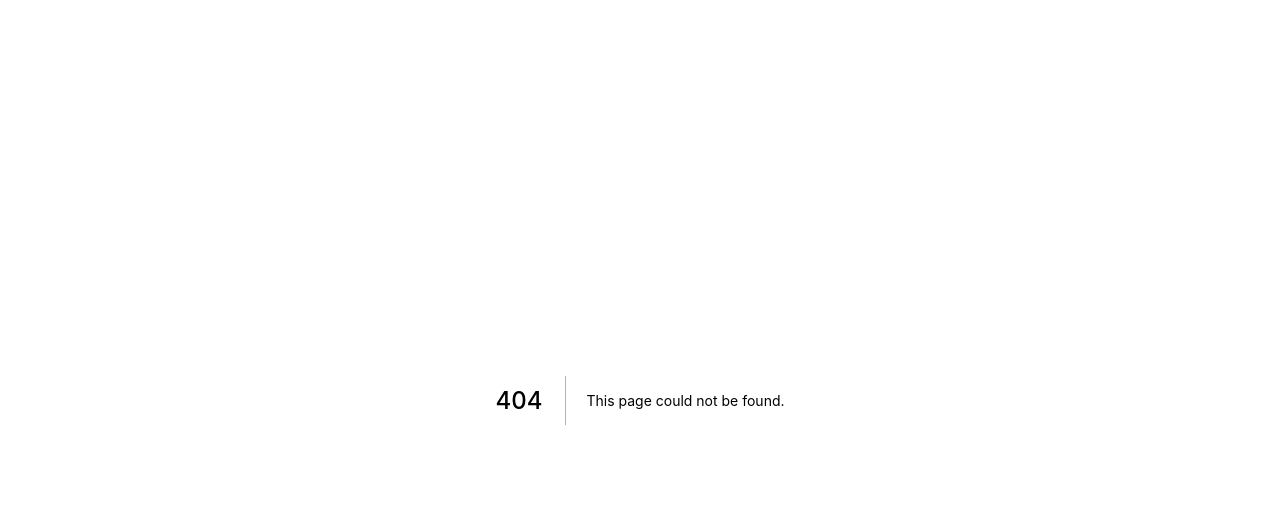
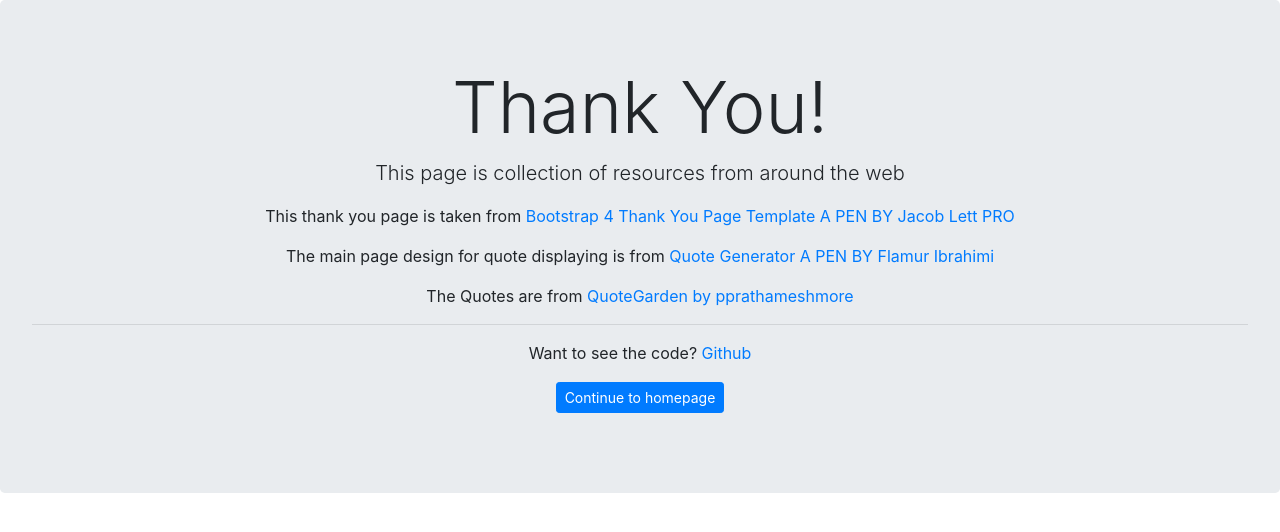
Before and after one commit to safaldas/quotes-ssr, a Next.js app: page /about in a window 1280 px wide. Before the commit this address had no page. Shown: the top 532 px of the page. Built offline with nearby package versions, Linux system fonts and the light colour scheme.

Commit message:
create about page

```diff
--- /dev/null
+++ b/pages/about.js
@@ -0,0 +1,55 @@
+import React from "react";
+import Head from "next/head";
+
+const About = () => (
+  <React.Fragment>
+    <Head>
+      <title>Home</title>
+
+      <link
+        href="https://stackpath.bootstrapcdn.com/bootstrap/4.3.1/css/bootstrap.min.css"
+        rel="stylesheet"
+      ></link>
+    </Head>
+    <div className="jumbotron text-center">
+      <h1 className="display-3">Thank You!</h1>
+      <p className="lead">
+        This page is collection of resources from around the web
+      </p>
+      <p>
+        This thank you page is taken from{" "}
+        <a target="_blank" href="https://codepen.io/JacobLett/pen/vyegPV">
+          Bootstrap 4 Thank You Page Template A PEN BY Jacob Lett PRO
+        </a>
+      </p>
+      <p>
+        The main page design for quote displaying is from{" "}
+        <a
+          target="_blank"
+          href="https://codepen.io/flamur-ibrahimi/pen/GRKdLdW"
+        >
+          Quote Generator A PEN BY Flamur Ibrahimi
+        </a>
+      </p>
+      <p>
+        The Quotes are from{" "}
+        <a
+          target="_blank"
+          href="https://pprathameshmore.github.io/QuoteGarden/"
+        >
+          QuoteGarden by pprathameshmore
+        </a>
+      </p>
+      <hr />
+      <p>
+        Want to see the code? <a href="">Github</a>
+      </p>
+      <p className="lead">
+        <a className="btn btn-primary btn-sm" href="/" role="button">
+          Continue to homepage
+        </a>
+      </p>
+    </div>
+  </React.Fragment>
+);
+export default About;
--- a/pages/index.js
+++ b/pages/index.js
@@ -75,7 +75,7 @@
         ></link>
         <link rel="icon" href="/favicon.ico" />
       </Head>
-      <div>
+
       <div
         className="back"
         style={{
@@ -118,7 +118,9 @@
           </div>
         </div>
       </div>
-      </div>
+      <a id="info" href="/about" target="_blank">
+        <i className="fa fa-question-circle-o"></i>&nbsp;
+      </a>
     </div>
   );
 };
```
Also changed, not shown: styles/index.scss (+17 -4 lines). Lines whose indentation alone changed are shown as unchanged.
